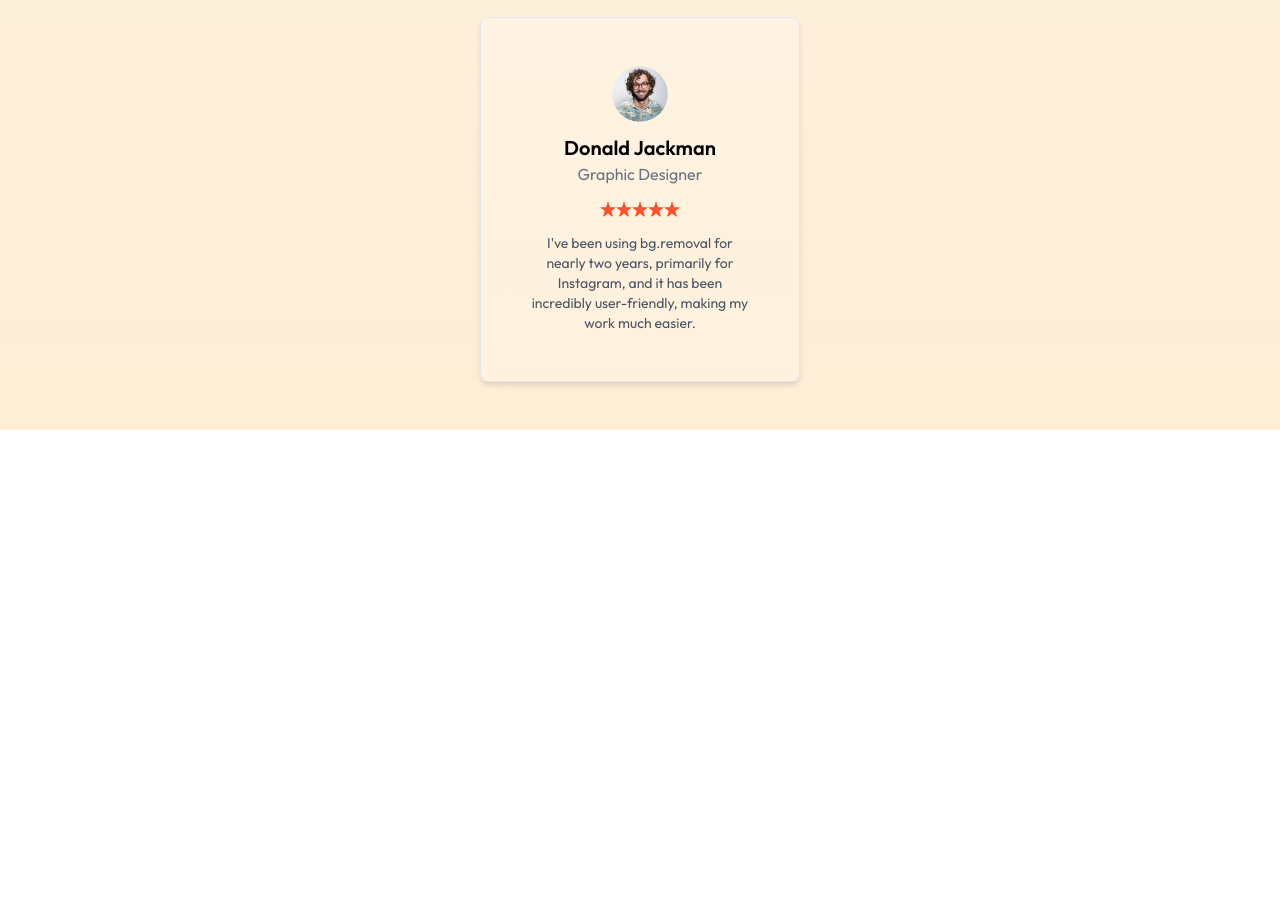
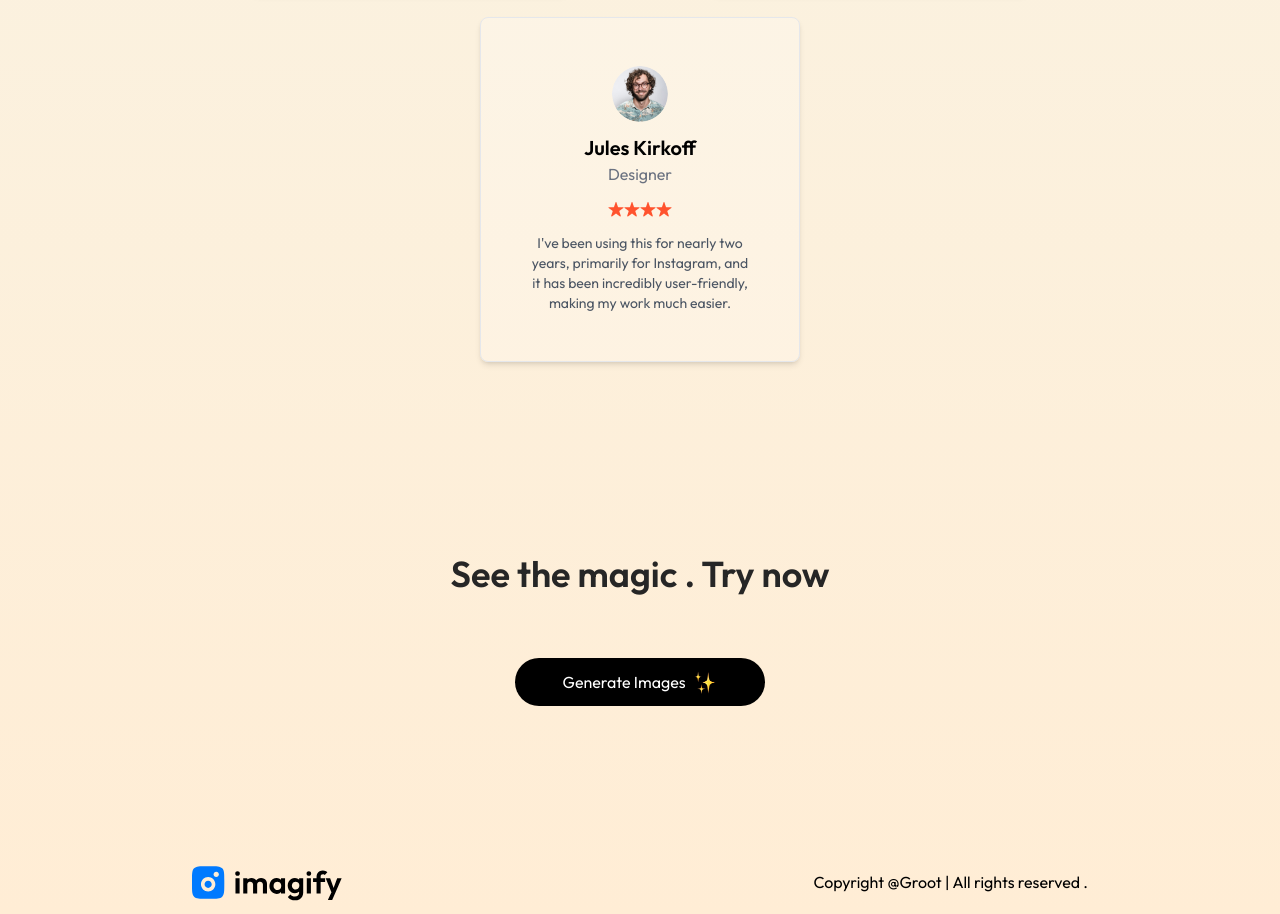
Before and after one commit to neerajgroot8055/genz, a React (Vite) app in the folder client/: page / in a window 1280 px wide. Shown: the part 2620-3534 px from the top of the page. Before the commit the page ends 3130 px from the top, so only its background shows below. Built offline with nearby package versions, Linux system fonts and the light colour scheme; a web font is replaced by a local one.

Commit message:
components completed . footer made

```diff
--- a/client/src/App.jsx
+++ b/client/src/App.jsx
@@ -3,6 +3,7 @@
 import BuyCredit from './pages/BuyCredit'
 import { Routes,Route } from 'react-router-dom'
 import Navbar from './components/Navbar'
+import Footer from './components/Footer'
 
 function App() {
 
@@ -17,6 +18,7 @@
 
 
       </Routes>
+      <Footer/>
 
 
     </div>
--- a/client/src/assets/assets.js
+++ b/client/src/assets/assets.js
@@ -72,10 +72,10 @@
     },
     {
         image:profile_img_1,
-        name:'Donald Jackman',
-        role:' Graphic Designer',
-        stars:5,
-        text:`I've been using bg.removal for nearly two years, primarily for Instagram, and it has been incredibly user-friendly, making my work much easier.`
+        name:'Jules Kirkoff',
+        role:'Designer',
+        stars:4,
+        text:`I've been using this for nearly two years, primarily for Instagram, and it has been incredibly user-friendly, making my work much easier.`
     },
 ]
 
--- /dev/null
+++ b/client/src/components/Buttton.jsx
@@ -0,0 +1,15 @@
+import React from 'react'
+import { assets } from '../assets/assets'
+
+const Buttton = () => {
+  return (
+    <div className='pb-16 text-center'>
+        <h1 className='text-2xl md:text-3xl lg:text-4xl mt-4 font-semibold text-neutral-800 py-6 md:py-16'>See the magic . Try now</h1>
+        <button className='inline-flex items-center gap-2 px-12 py-3 text-white rounded-full bg-black m-auto hover:scale-105 transition-all duration-500'>Generate Images
+            <img src={assets.star_group} className='h-6' alt="" />
+        </button>
+    </div>
+  )
+}
+
+export default Buttton
--- /dev/null
+++ b/client/src/components/Footer.jsx
@@ -0,0 +1,15 @@
+import React from 'react'
+import { assets } from '../assets/assets'
+
+const Footer = () => {
+  return (
+    <div className='flex items-center justify-between gap-4 py-3 mt-20 '>
+        <img src={assets.logo} width={150} alt="" />
+    <p>Copyright @Groot | All rights reserved .</p>
+
+
+    </div>
+  )
+}
+
+export default Footer
--- a/client/src/pages/Home.jsx
+++ b/client/src/pages/Home.jsx
@@ -3,6 +3,8 @@
 import Steps from '../components/Steps'
 import Description from '../components/Description'
 import Testimonials from '../components/Testimonials'
+import Buttton from '../components/Buttton'
+import Footer from '../components/Footer'
 
 const Home = () => {
   return (
@@ -11,6 +13,8 @@
       <Steps/>
       <Description/>
       <Testimonials/>
+      <Buttton/>
+
     </div>
   )
 }
```
